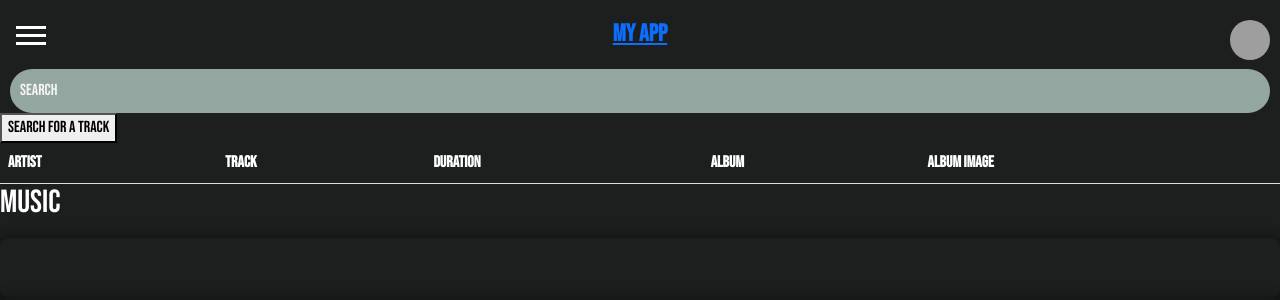
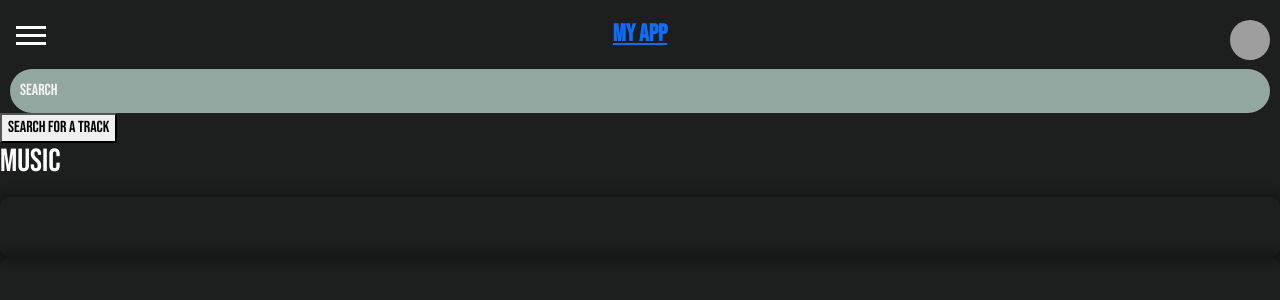
Before and after one commit to kreza-dzd/podcast-app, a Vue app: page /music in a window 1280 px wide. Shown: the top 300 px of the page. Built offline with nearby package versions, Linux system fonts and the light colour scheme; grey boxes are pictures that could not be loaded.

Commit message:
Update LetsGo.vue

```diff
--- a/src/components/LetsGo.vue
+++ b/src/components/LetsGo.vue
@@ -3,7 +3,7 @@
     <button @click="requestTracks">Search for a track</button>
 
     <table v-show="showTable">
-      <thead>
+      <thead v-if="showTableHeader">
         <tr>
           <th>Artist</th>
           <th>Track</th>
@@ -33,23 +33,25 @@
         </tr>
       </tbody>
     </table>
-
   </div>
 </template>
 
 <script setup>
-import { defineProps,reactive} from 'vue';
+import { defineProps, reactive,defineExpose } from 'vue';
 const axios = require('axios');
 const clientId = '17e41028c79e4f128a873410a112bd0e';
 const clientSecret = 'de2b9acdd949438588e2a21958897c3f';
 const encodedAuth = window.btoa(`${clientId}:${clientSecret}`);
+
 const state = reactive({
   tracks: [],
 });
 const props = defineProps({
   searchQuery: String,
   showTable: Boolean,
+  showTableHeader: Boolean,
 });
+
 const requestTracks = async () => {
   await axios
     .post(
@@ -88,22 +90,19 @@ const requestTracks = async () => {
       console.log(error);
     });
 };
+
 const formatDuration = (duration) => {
   const seconds = Math.floor((duration / 1000) % 60);
   const minutes = Math.floor((duration / (1000 * 60)) % 60);
   return `${minutes}:${seconds.toString().padStart(2, '0')}`;
 };
-</script>
+
+defineExpose({
+  requestTracks,
+});
 
 
-
-
-
-
-
-
-
-
+</script>
 
 <style scoped>
 table {
@@ -118,6 +117,8 @@ td {
 }
 img {
   width: 50px;
-  height: 50px;
+  height: 50px
+
 }
+
 </style>
```
